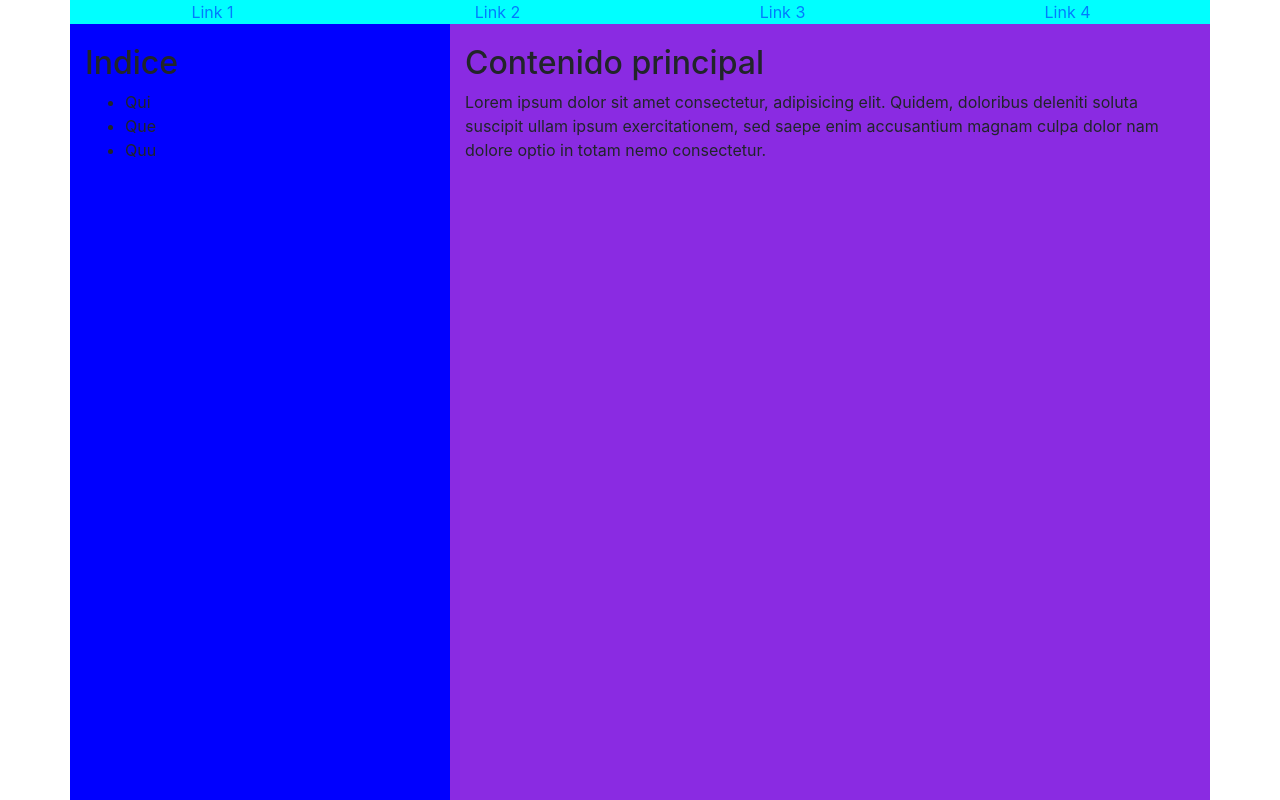
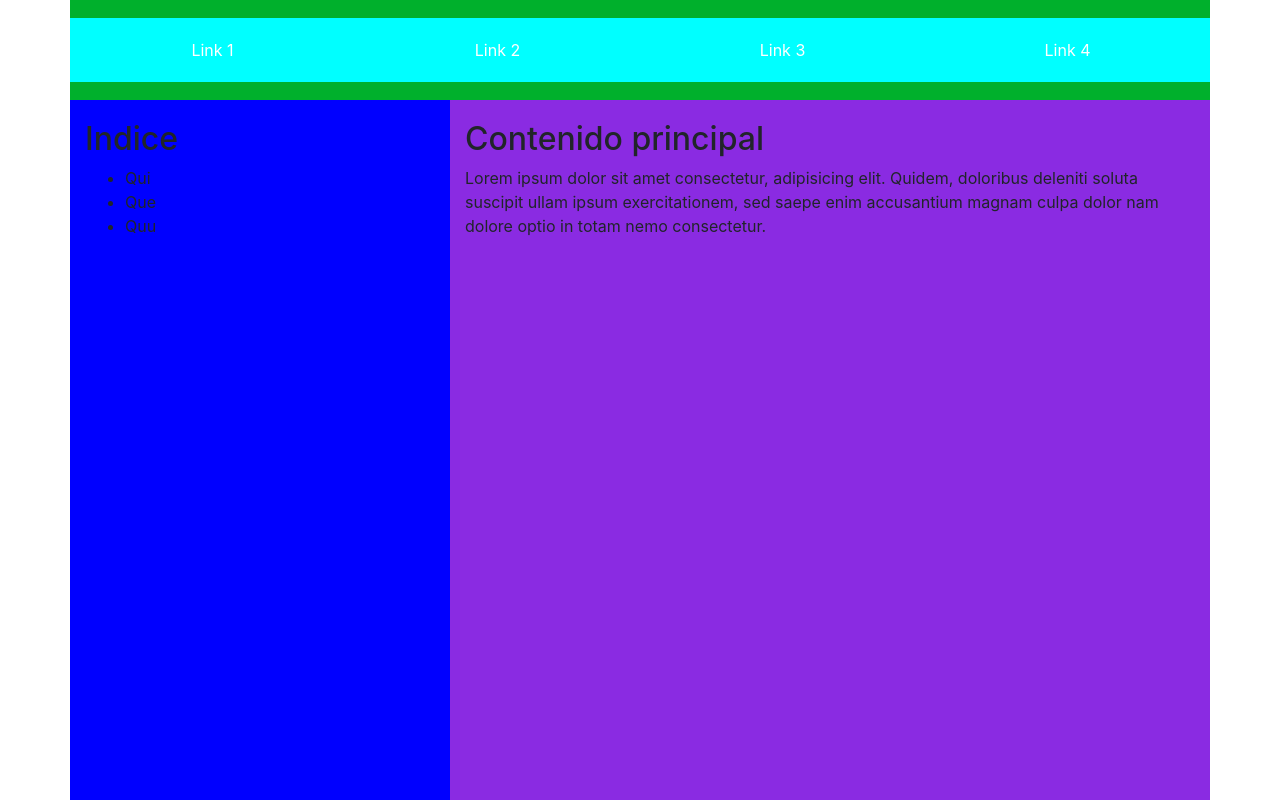
Before and after one commit to mikicastro7/examen-bootstrap, a plain HTML site: page index.html in a window 1280 px wide. Drawn offline with nearby package versions, Linux system fonts and the light colour scheme.

Commit message:
Añado un fondo y arreglo un poco el nav por columnas

```diff
--- a/index.html
+++ b/index.html
@@ -12,14 +12,16 @@
 
 <body>
     <div class="container vh-100 flex-column d-flex">
-        <nav>
-            <ul class="align-content-center align-items-start list-unstyled row">
-                <li class="col-3"><a href="">Link 1</a></li>
-                <li class="col-3"><a href="">Link 2</a></li>
-                <li class="col-3"><a href="">Link 3</a></li>
-                <li class="col-3"><a href="">Link 4</a></li>
-            </ul>
-        </nav>
+        <header>
+            <nav>
+                <ul class="align-content-center align-items-start list-unstyled row">
+                    <li class="col-6 col-sm-3"><a href="">Link 1</a></li>
+                    <li class="col-6 col-sm-3"><a href="">Link 2</a></li>
+                    <li class="col-6 col-sm-3"><a href="">Link 3</a></li>
+                    <li class="col-6 col-sm-3"><a href="">Link 4</a></li>
+                </ul>
+            </nav>
+        </header>
         <main class="row flex-grow-1">
             <aside class="col-12 col-sm-4 indice flex-grow-1">
                 <h2>Indice</h2>
--- a/style.css
+++ b/style.css
@@ -1,15 +1,11 @@
 * {
     box-sizing: border-box;
-}
-
-header {
-    background-color: #00b02c;
-    height: 200px;
 }
 
 nav ul li {
     text-align: center;
     background-color: aqua;
+    padding: 20px;
 }
 
 .indice {
@@ -24,4 +20,16 @@ nav ul li {
 
 nav ul {
     margin-bottom: 0;
+    height: 100px;
+    background-color: #00b02c;
 }
+
+a {
+    color: white;
+    text-decoration: none;
+}
+
+a:hover {
+    color: white;
+    text-decoration: underline;
+}
```
